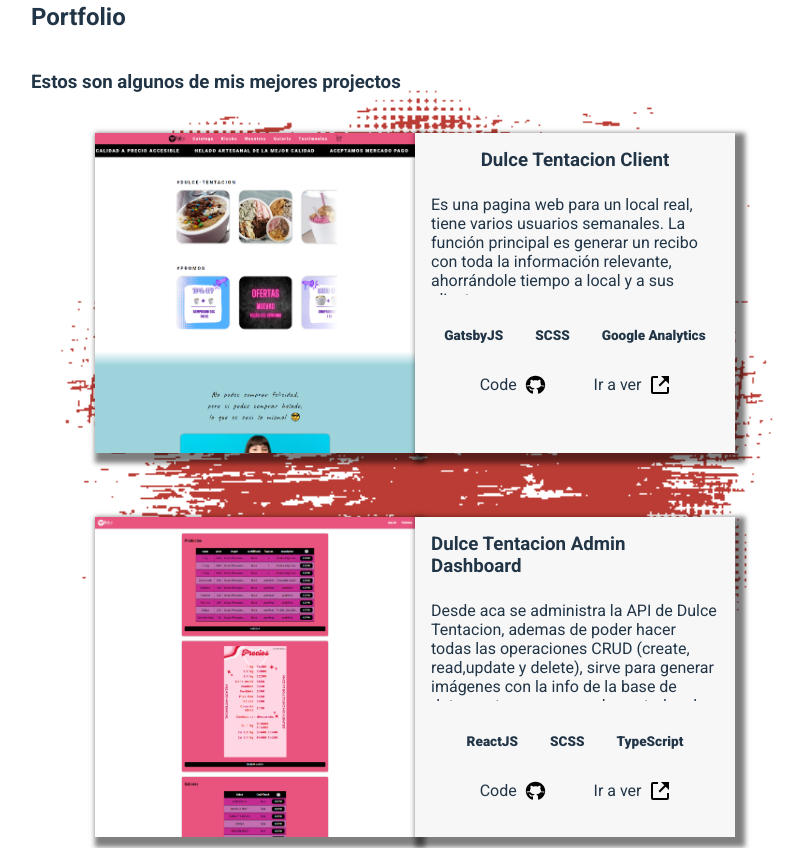
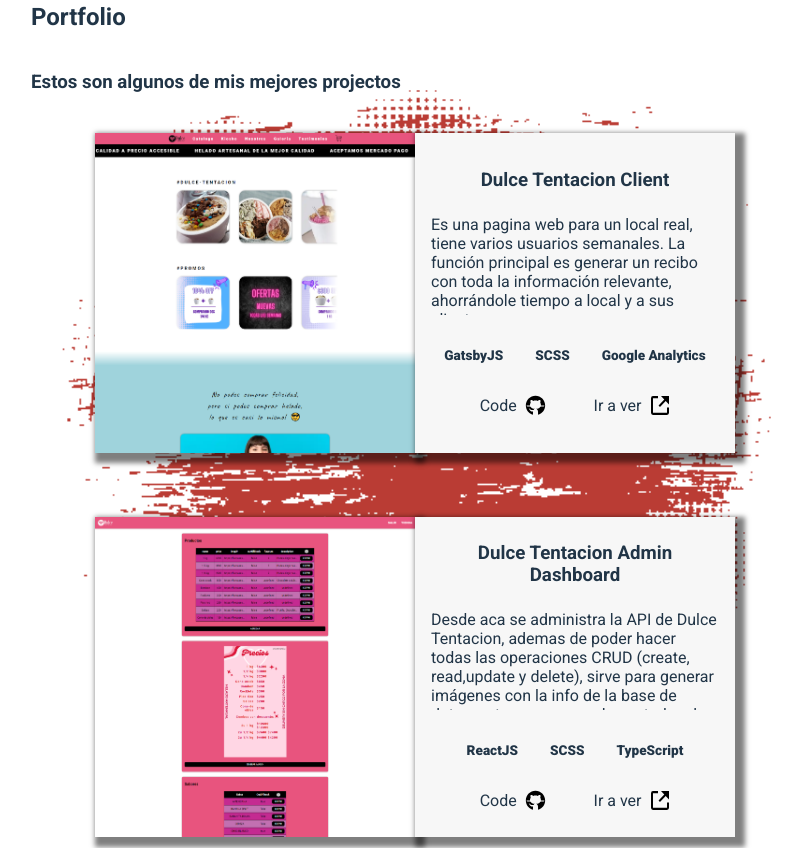
Before and after one commit to ae95caba/portfolio, a React (Vite) app: page / in a window 1280 px wide. Shown: the part 2080-2928 px from the top of the page, without its empty margins (225-1028 px from the left). Built offline with nearby package versions, Linux system fonts and the light colour scheme.

Commit message:
minor css fixes to description of project cards

```diff
--- a/src/index.scss
+++ b/src/index.scss
@@ -459,7 +459,7 @@
         .description,
         .thumbnail {
           width: 20rem;
-
+          height: 20rem;
           background-color: $primary-color;
 
           box-shadow: 5px 5px 5px 5px rgba(0, 0, 0, 0.5);
@@ -491,7 +491,11 @@
           display: flex;
           flex-direction: column;
           align-items: center;
+          justify-content: center;
           gap: 1.5rem;
+          h3 {
+            text-align: center;
+          }
           p {
             max-height: 100px;
             overflow-y: auto;
@@ -502,7 +506,8 @@
             flex-wrap: wrap;
             justify-content: center;
             align-items: center;
-            gap: 1rem;
+            column-gap: 1rem;
+            row-gap: 0rem;
             li {
               font-weight: 900;
               padding: 0.5rem;
```
